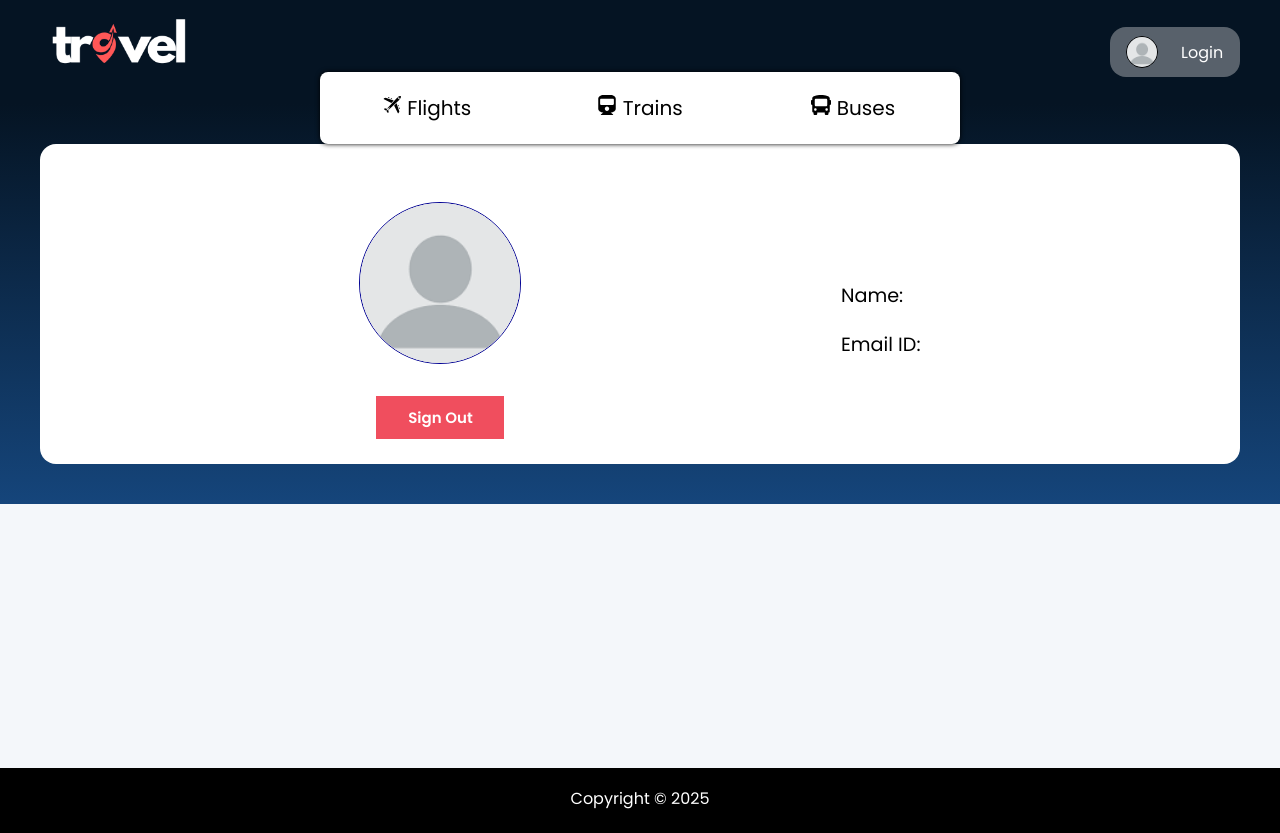
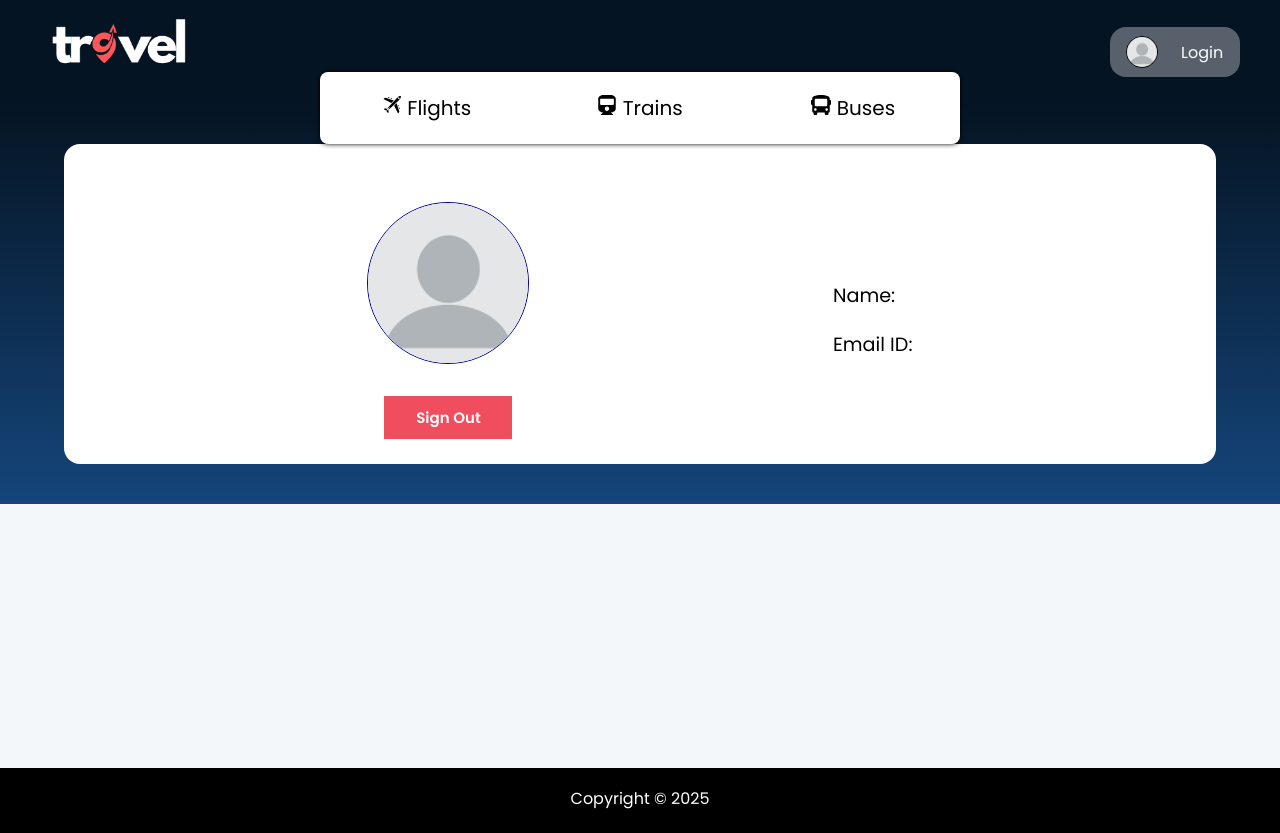
Before and after one commit to paridhi3/Frontend-Travel-Booking-System, a React (Create React App) app: page /dashboard in a window 1280 px wide. Built offline with nearby package versions, Linux system fonts and the light colour scheme.

Commit message:
Update Dashboard.css

```diff
--- a/src/pages/Dashboard/Dashboard.css
+++ b/src/pages/Dashboard/Dashboard.css
@@ -9,7 +9,7 @@
 }
 .dashboard {
   box-sizing: border-box;
-  width: 75rem;
+  width: 90%;
   height: 20rem;
   border-radius: 1rem;
   padding-top: 2rem;
```
